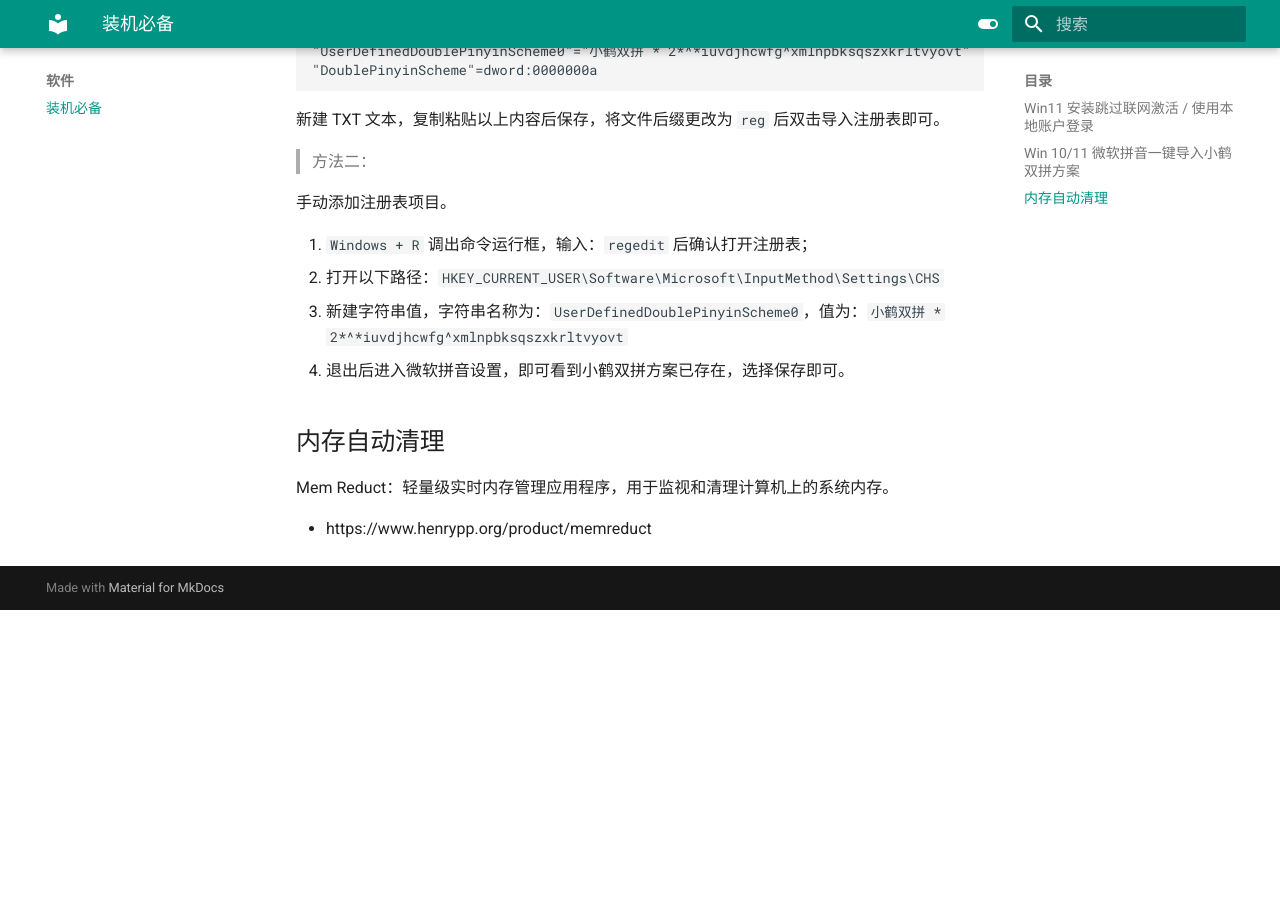
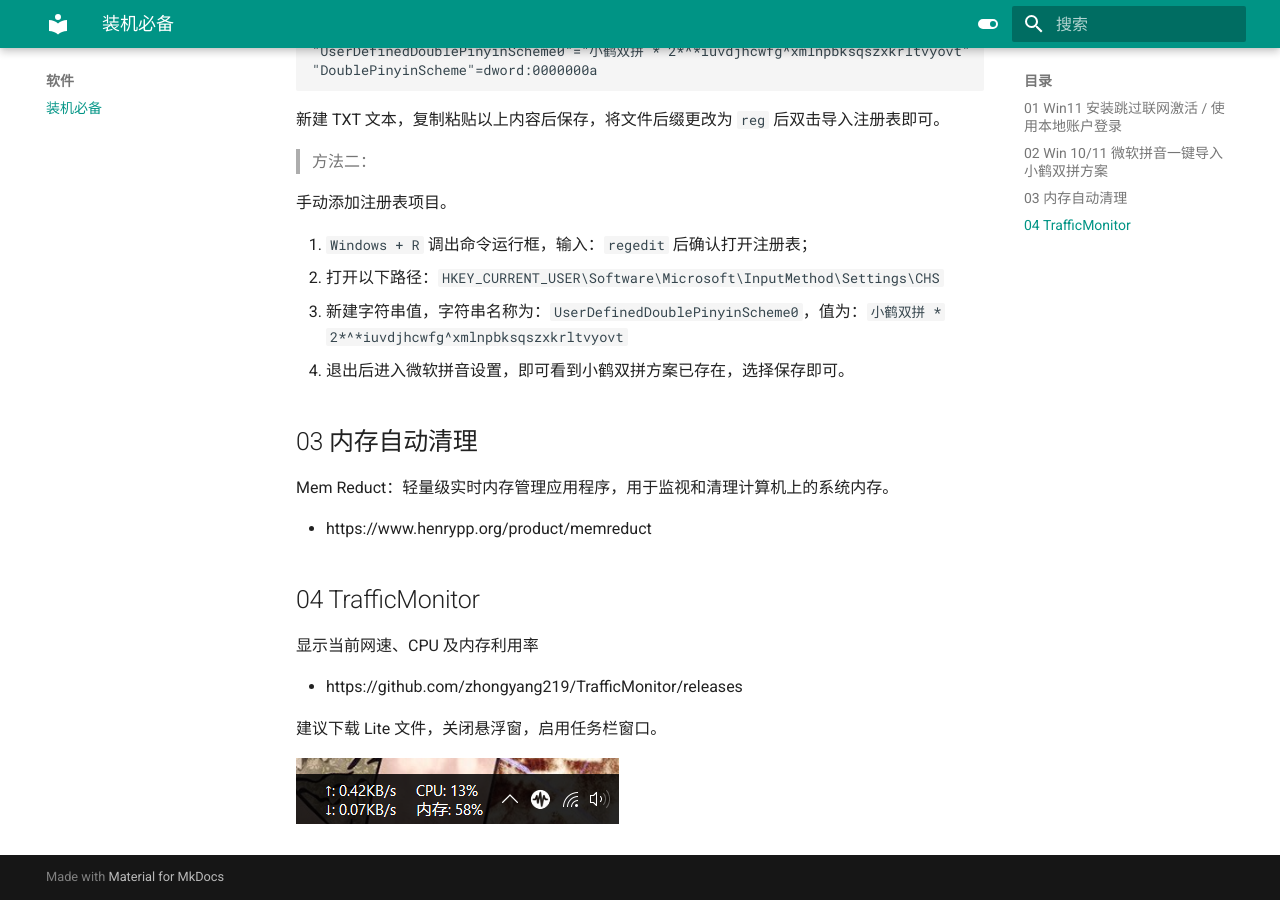
Before and after one commit to dingeral/doc-note, an MkDocs documentation site: the page built from docs/software/01.md, in a window 1280 px wide and 900 px high, scrolled down 1107 px. Built offline with MkDocs 1.6.1 and Material for MkDocs 9.7.7, drawn with Linux system fonts in a browser that asks for light colours; before the commit the page ends 1717 px from its top, so only the background shows below that; some of the changed text lies outside the part shown.

Commit message:
docs📝:

```diff
--- a/docs/software/01.md
+++ b/docs/software/01.md
@@ -1,6 +1,6 @@
 # 装机必备
 
-## Win11 安装跳过联网激活 / 使用本地账户登录
+## 01 Win11 安装跳过联网激活 / 使用本地账户登录
 
 首次登陆 Win11 / 首次激活 windows11 时，无法使用本地账户登录，只能联网使用微软账户登录激活。
 
@@ -17,7 +17,7 @@
 4、重启后，选择 ` 我没有 Internet 连接 ` 就可以使用本地账户登陆系统
 了
 
-## Win 10/11 微软拼音一键导入小鹤双拼方案
+## 02 Win 10/11 微软拼音一键导入小鹤双拼方案
 
 > 背景
 
@@ -54,11 +54,21 @@
 
 1. `Windows + R` 调出命令运行框，输入：`regedit` 后确认打开注册表；
 2. 打开以下路径：`HKEY_CURRENT_USER\Software\Microsoft\InputMethod\Settings\CHS`
-3. 新建字符串值，字符串名称为：`UserDefinedDoublePinyinScheme0`，值为：`小鹤双拼 * 2*^*iuvdjhcwfg^xmlnpbksqszxkrltvyovt`
+3. 新建字符串值，字符串名称为：`UserDefinedDoublePinyinScheme0`，值为：` 小鹤双拼 * 2*^*iuvdjhcwfg^xmlnpbksqszxkrltvyovt`
 4. 退出后进入微软拼音设置，即可看到小鹤双拼方案已存在，选择保存即可。
 
-## 内存自动清理
+## 03 内存自动清理
 
 Mem Reduct：轻量级实时内存管理应用程序，用于监视和清理计算机上的系统内存。
 
 - https://www.henrypp.org/product/memreduct
+
+## 04 TrafficMonitor
+
+显示当前网速、CPU 及内存利用率
+
+- https://github.com/zhongyang219/TrafficMonitor/releases
+
+建议下载 Lite 文件，关闭悬浮窗，启用任务栏窗口。
+
+![.](./ima/taskbar.png)
```
Also changed, not shown: docs/software/03-快捷键.md (added, +4 -0 lines), docs/software/ima/taskbar.png (added).
